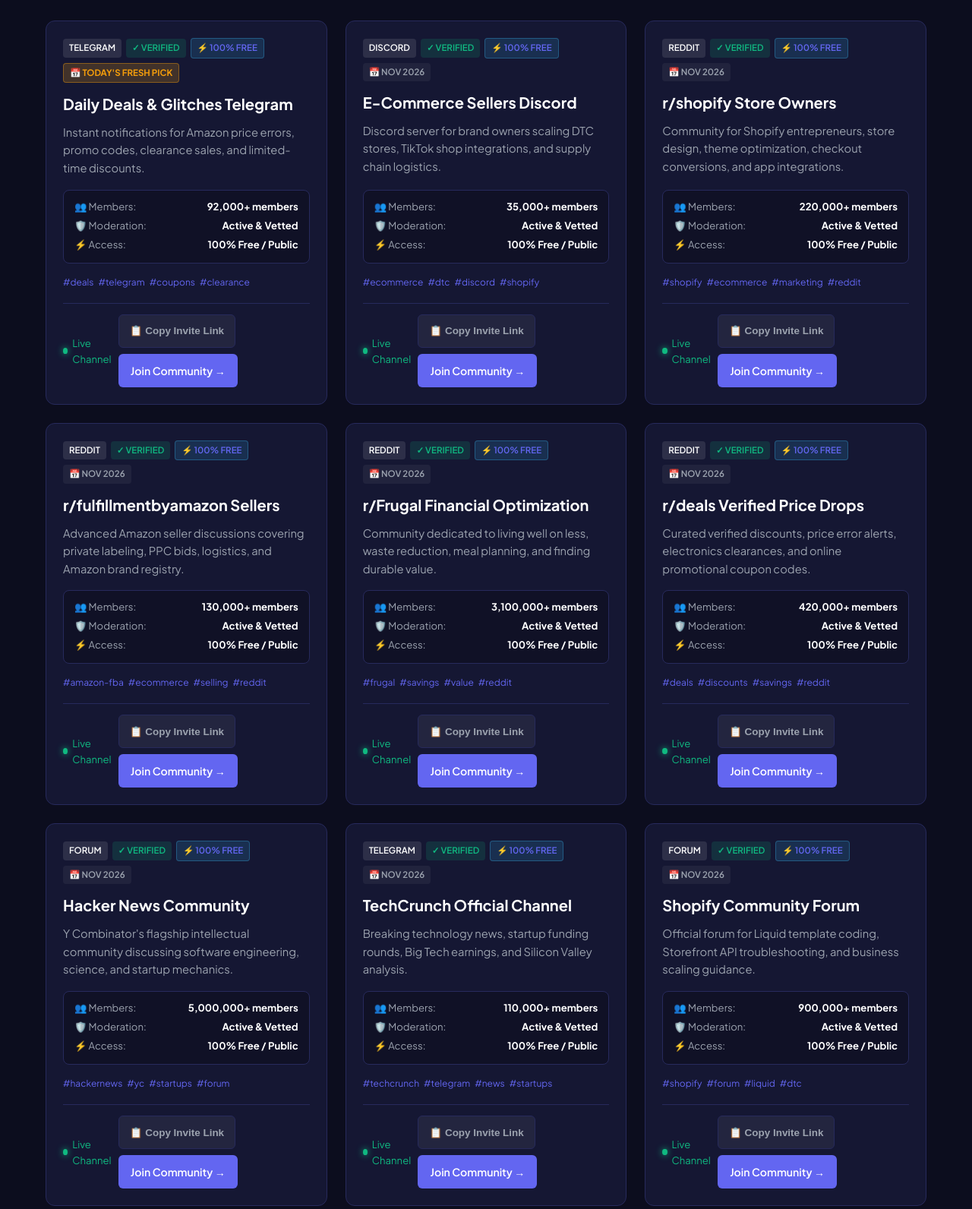
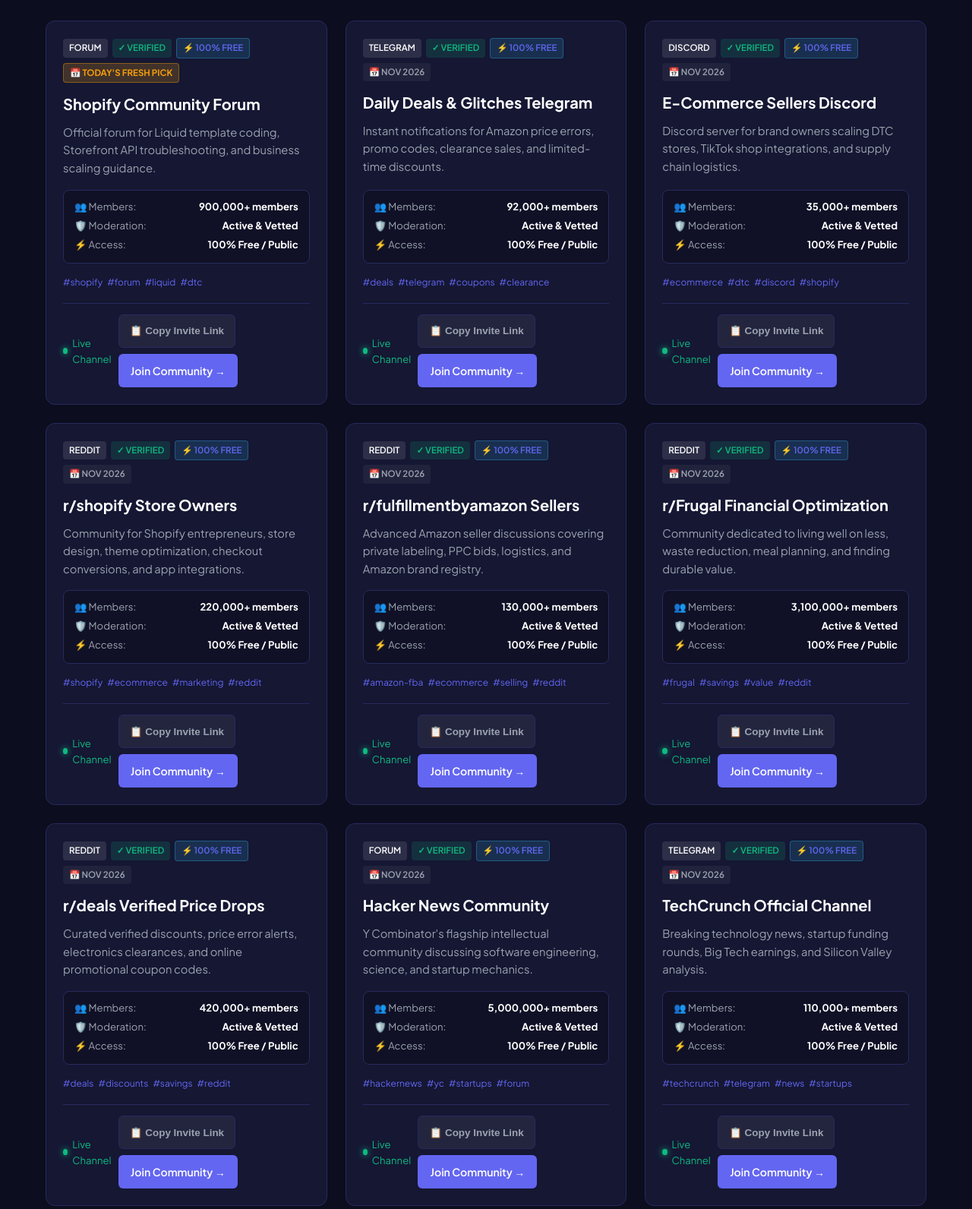
Before and after one commit to jibranpcccc/creator-brand-sponsorships-agency-hub, a plain HTML site: page index.html in a window 1280 px wide. Shown: the part 1208-2800 px from the top of the page at 76% size. Drawn offline with Linux system fonts and the light colour scheme.

Commit message:
feat(replenishment): fresh community links added - 2026-11-25 [skip ci]

```diff
--- a/index.html
+++ b/index.html
@@ -148,65 +148,65 @@
           {
             "@type": "ListItem",
             "position": 1,
+            "name": "Shopify Community Forum",
+            "description": "Official forum for Liquid template coding, Storefront API troubleshooting, and business scaling guidance.",
+            "url": "https://community.shopify.com"
+          },
+          {
+            "@type": "ListItem",
+            "position": 2,
             "name": "Daily Deals & Glitches Telegram",
             "description": "Instant notifications for Amazon price errors, promo codes, clearance sales, and limited-time discounts.",
             "url": "https://t.me/dealnews"
           },
           {
             "@type": "ListItem",
-            "position": 2,
+            "position": 3,
             "name": "E-Commerce Sellers Discord",
             "description": "Discord server for brand owners scaling DTC stores, TikTok shop integrations, and supply chain logistics.",
             "url": "https://discord.gg/ecommerce"
           },
           {
             "@type": "ListItem",
-            "position": 3,
+            "position": 4,
             "name": "r/shopify Store Owners",
             "description": "Community for Shopify entrepreneurs, store design, theme optimization, checkout conversions, and app integrations.",
             "url": "https://www.reddit.com/r/shopify/"
           },
           {
             "@type": "ListItem",
-            "position": 4,
+            "position": 5,
             "name": "r/fulfillmentbyamazon Sellers",
             "description": "Advanced Amazon seller discussions covering private labeling, PPC bids, logistics, and Amazon brand registry.",
             "url": "https://www.reddit.com/r/fulfillmentbyamazon/"
           },
           {
             "@type": "ListItem",
-            "position": 5,
+            "position": 6,
             "name": "r/Frugal Financial Optimization",
             "description": "Community dedicated to living well on less, waste reduction, meal planning, and finding durable value.",
             "url": "https://www.reddit.com/r/Frugal/"
           },
           {
             "@type": "ListItem",
-            "position": 6,
+            "position": 7,
             "name": "r/deals Verified Price Drops",
             "description": "Curated verified discounts, price error alerts, electronics clearances, and online promotional coupon codes.",
             "url": "https://www.reddit.com/r/deals/"
           },
           {
             "@type": "ListItem",
-            "position": 7,
+            "position": 8,
             "name": "Hacker News Community",
             "description": "Y Combinator's flagship intellectual community discussing software engineering, science, and startup mechanics.",
             "url": "https://news.ycombinator.com"
           },
           {
             "@type": "ListItem",
-            "position": 8,
+            "position": 9,
             "name": "TechCrunch Official Channel",
             "description": "Breaking technology news, startup funding rounds, Big Tech earnings, and Silicon Valley analysis.",
             "url": "https://t.me/techcrunch"
-          },
-          {
-            "@type": "ListItem",
-            "position": 9,
-            "name": "Shopify Community Forum",
-            "description": "Official forum for Liquid template coding, Storefront API troubleshooting, and business scaling guidance.",
-            "url": "https://community.shopify.com"
           },
           {
             "@type": "ListItem",
@@ -615,12 +615,36 @@
         </div>
         <div id="vetted-communities" class="grid">
 
-        <div id="community-card-1" class="card" data-platform="telegram" data-category="deals & coupons">
+        <div id="community-card-1" class="card" data-platform="forum" data-category="e-commerce">
+            <div class="card-header">
+                <span class="badge badge-platform">Forum</span>
+                <span class="badge badge-verified">✓ Verified</span>
+                <span class="badge badge-free">⚡ 100% Free</span>
+                <span class="badge badge-date" style="background: rgba(245, 158, 11, 0.2); color: #f59e0b; border: 1px solid rgba(245, 158, 11, 0.4); font-weight: 700;">📅 Today's Fresh Pick</span>
+            </div>
+            <h3 class="card-title">Shopify Community Forum</h3>
+            <p class="card-desc">Official forum for Liquid template coding, Storefront API troubleshooting, and business scaling guidance.</p>
+            <div class="spec-matrix">
+                <div class="spec-row"><span>👥 Members:</span> <strong>900,000+ members</strong></div>
+                <div class="spec-row"><span>🛡️ Moderation:</span> <strong>Active & Vetted</strong></div>
+                <div class="spec-row"><span>⚡ Access:</span> <strong>100% Free / Public</strong></div>
+            </div>
+            <div class="tags-row"><span class="tag">#shopify</span><span class="tag">#forum</span><span class="tag">#liquid</span><span class="tag">#dtc</span></div>
+            <div class="card-footer">
+                <span class="activity-pulse"><span class="pulse-dot"></span> Live Channel</span>
+                <div class="card-actions">
+                    <button class="btn-copy-invite" onclick="copyInviteLink(event, 'https://community.shopify.com')">📋 Copy Invite Link</button>
+                    <a href="https://community.shopify.com" target="_blank" rel="noopener noreferrer" class="btn-join">Join Community →</a>
+                </div>
+            </div>
+        </div>
+
+        <div id="community-card-2" class="card" data-platform="telegram" data-category="deals & coupons">
             <div class="card-header">
                 <span class="badge badge-platform">Telegram</span>
                 <span class="badge badge-verified">✓ Verified</span>
                 <span class="badge badge-free">⚡ 100% Free</span>
-                <span class="badge badge-date" style="background: rgba(245, 158, 11, 0.2); color: #f59e0b; border: 1px solid rgba(245, 158, 11, 0.4); font-weight: 700;">📅 Today's Fresh Pick</span>
+                <span class="badge badge-date">📅 Nov 2026</span>
             </div>
             <h3 class="card-title">Daily Deals & Glitches Telegram</h3>
             <p class="card-desc">Instant notifications for Amazon price errors, promo codes, clearance sales, and limited-time discounts.</p>
@@ -639,7 +663,7 @@
             </div>
         </div>
 
-        <div id="community-card-2" class="card" data-platform="discord" data-category="e-commerce tech">
+        <div id="community-card-3" class="card" data-platform="discord" data-category="e-commerce tech">
             <div class="card-header">
                 <span class="badge badge-platform">Discord</span>
                 <span class="badge badge-verified">✓ Verified</span>
@@ -663,7 +687,7 @@
             </div>
         </div>
 
-        <div id="community-card-3" class="card" data-platform="reddit" data-category="e-commerce">
+        <div id="community-card-4" class="card" data-platform="reddit" data-category="e-commerce">
             <div class="card-header">
                 <span class="badge badge-platform">Reddit</span>
                 <span class="badge badge-verified">✓ Verified</span>
@@ -687,7 +711,7 @@
             </div>
         </div>
 
-        <div id="community-card-4" class="card" data-platform="reddit" data-category="amazon fba">
+        <div id="community-card-5" class="card" data-platform="reddit" data-category="amazon fba">
             <div class="card-header">
                 <span class="badge badge-platform">Reddit</span>
                 <span class="badge badge-verified">✓ Verified</span>
@@ -711,7 +735,7 @@
             </div>
         </div>
 
-        <div id="community-card-5" class="card" data-platform="reddit" data-category="smart savings">
+        <div id="community-card-6" class="card" data-platform="reddit" data-category="smart savings">
             <div class="card-header">
                 <span class="badge badge-platform">Reddit</span>
                 <span class="badge badge-verified">✓ Verified</span>
@@ -735,7 +759,7 @@
             </div>
         </div>
 
-        <div id="community-card-6" class="card" data-platform="reddit" data-category="deals & discounts">
+        <div id="community-card-7" class="card" data-platform="reddit" data-category="deals & discounts">
             <div class="card-header">
                 <span class="badge badge-platform">Reddit</span>
                 <span class="badge badge-verified">✓ Verified</span>
@@ -759,7 +783,7 @@
             </div>
         </div>
 
-        <div id="community-card-7" class="card" data-platform="forum" data-category="computer science & startups">
+        <div id="community-card-8" class="card" data-platform="forum" data-category="computer science & startups">
             <div class="card-header">
                 <span class="badge badge-platform">Forum</span>
                 <span class="badge badge-verified">✓ Verified</span>
@@ -783,7 +807,7 @@
             </div>
         </div>
 
-        <div id="community-card-8" class="card" data-platform="telegram" data-category="tech news">
+        <div id="community-card-9" class="card" data-platform="telegram" data-category="tech news">
             <div class="card-header">
                 <span class="badge badge-platform">Telegram</span>
                 <span class="badge badge-verified">✓ Verified</span>
@@ -803,30 +827,6 @@
                 <div class="card-actions">
                     <button class="btn-copy-invite" onclick="copyInviteLink(event, 'https://t.me/techcrunch')">📋 Copy Invite Link</button>
                     <a href="https://t.me/techcrunch" target="_blank" rel="noopener noreferrer" class="btn-join">Join Community →</a>
-                </div>
-            </div>
-        </div>
-
-        <div id="community-card-9" class="card" data-platform="forum" data-category="e-commerce">
-            <div class="card-header">
-                <span class="badge badge-platform">Forum</span>
-                <span class="badge badge-verified">✓ Verified</span>
-                <span class="badge badge-free">⚡ 100% Free</span>
-                <span class="badge badge-date">📅 Nov 2026</span>
-            </div>
-            <h3 class="card-title">Shopify Community Forum</h3>
-            <p class="card-desc">Official forum for Liquid template coding, Storefront API troubleshooting, and business scaling guidance.</p>
-            <div class="spec-matrix">
-                <div class="spec-row"><span>👥 Members:</span> <strong>900,000+ members</strong></div>
-                <div class="spec-row"><span>🛡️ Moderation:</span> <strong>Active & Vetted</strong></div>
-                <div class="spec-row"><span>⚡ Access:</span> <strong>100% Free / Public</strong></div>
-            </div>
-            <div class="tags-row"><span class="tag">#shopify</span><span class="tag">#forum</span><span class="tag">#liquid</span><span class="tag">#dtc</span></div>
-            <div class="card-footer">
-                <span class="activity-pulse"><span class="pulse-dot"></span> Live Channel</span>
-                <div class="card-actions">
-                    <button class="btn-copy-invite" onclick="copyInviteLink(event, 'https://community.shopify.com')">📋 Copy Invite Link</button>
-                    <a href="https://community.shopify.com" target="_blank" rel="noopener noreferrer" class="btn-join">Join Community →</a>
                 </div>
             </div>
         </div>
```
Also changed, not shown: data/groups.json (+20 -19 lines), feed.xml (+9 -9 lines).
